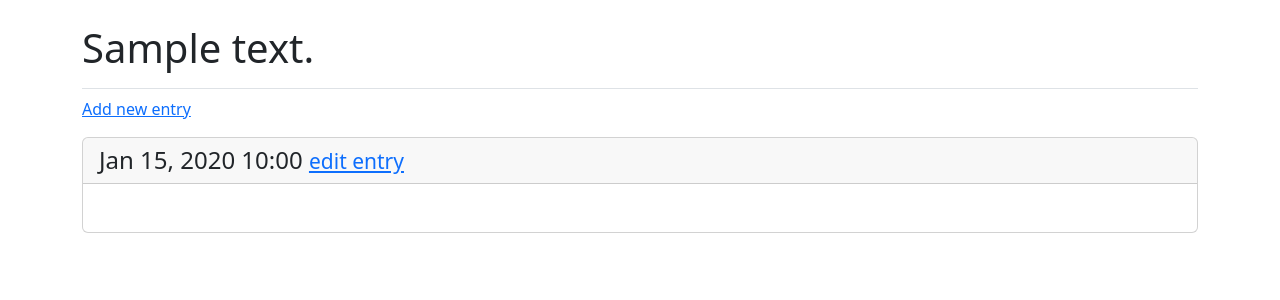
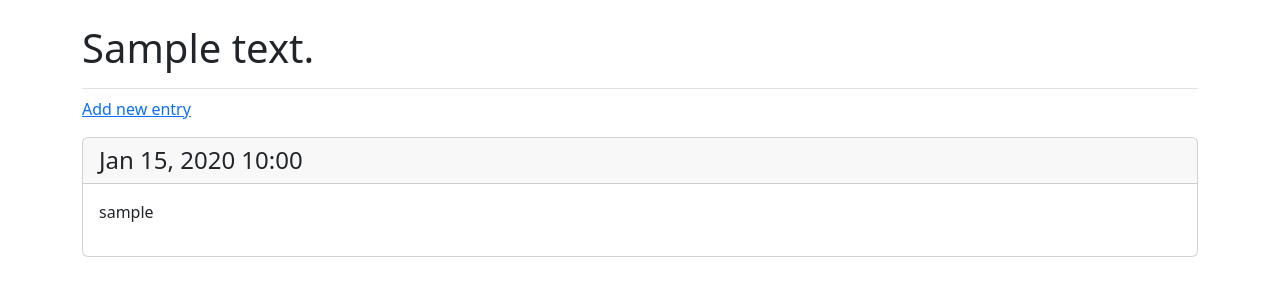
Before and after one commit to MustyMuffin/household_django, a Django app: page /chores/1/ in a window 1280 px wide. Shown: the part 58-358 px from the top of the page. Run offline with Django 5.2, Linux system fonts and the light colour scheme; tables that the repository leaves empty hold one stand-in row (values such as "Sample post"); some libraries are stand-ins or nearby versions.

Commit message:
Updated chore html page
- Now shows name of laborer who performed the chore on Chore entries page

Todo
- Add a calendar page
- Add expected frequency of chore output for the admin, for instance, dishes should only be done 1 or 2 times per day, dusting should only be done 1 time per week, etc.
- Add gamifying elements with data such as leaderboards and potential payout pages, etc.

```diff
--- a/chores/templates/chores/chore.html
+++ b/chores/templates/chores/chore.html
@@ -15,11 +15,9 @@
       <!-- Card header with timestamp and edit link -->
       <h4 class="card-header">
         {{ chore_entry.date_added|date:'M d, Y H:i' }}
-        <small><a href="{% url 'chores:edit_chore_entry' chore_entry.id %}">
-          edit entry</a></small>
       </h4>
       <!-- Card body with entry text -->
-      <div class="card-body">{{ chore_entry.text|linebreaks }}</div>
+      <div class="card-body">{{ chore_entry.user|linebreaks }}</div>
     </div>
   {% empty %}
     <p>You've never done this chore before. Ask a grown-up to teach you how to do it!</p>
```
